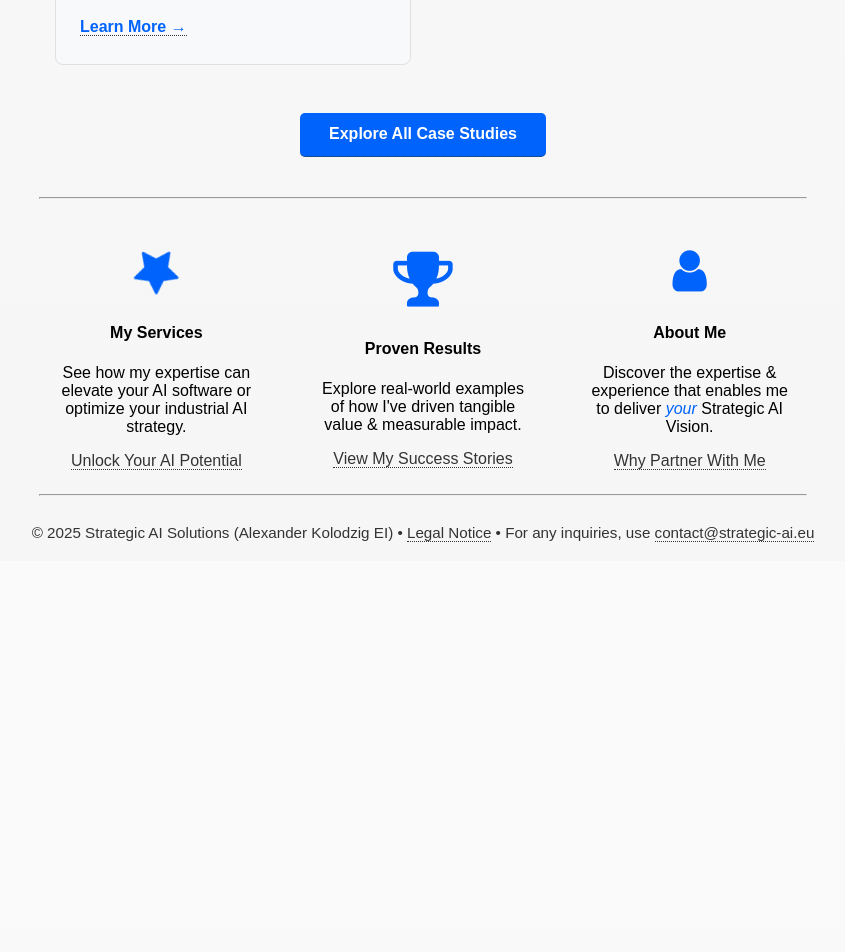
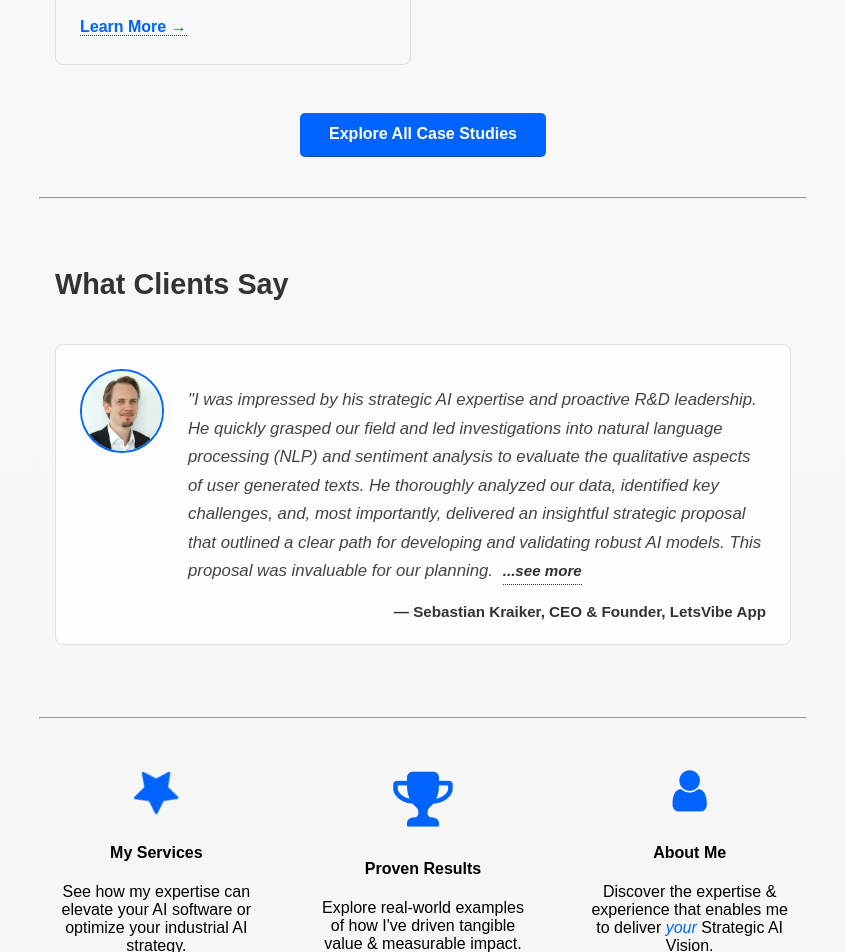
Before and after one commit to alexkolo/strategic-ai, a Jekyll site: the page built from index.html, in a window 1280 px wide. Shown: the part 1258-2210 px from the top of the page, without its empty margins (217-1062 px from the left). Built offline with Jekyll 4.4.1, drawn with Linux system fonts in a browser that asks for light colours; some web fonts are replaced; before the commit the page ends 1819 px from its top, so only the background shows below that.

Commit message:
adding 1st testimonial

```diff
--- a/assets/css/style.css
+++ b/assets/css/style.css
@@ -420,3 +420,113 @@
 .page-content-below-subnav {
   /* Add any specific styling if needed, e.g., margin-top */
 }
+
+/* ---------- Testimonials Section (Homepage) ---------- */
+
+.testimonials_section {
+  padding: 2em 1em;
+  margin-left: auto;
+  margin-right: auto;
+  max-width: 900px; /* Match client_outcomes_container or your content width */
+}
+
+.testimonials_section h3 {
+  /* font-family: "Montserrat", sans-serif; */
+  font-size: 1.8em;
+  color: #333333;
+  text-align: center;
+  margin-bottom: 1.5em;
+  font-weight: 700;
+}
+
+.testimonial_item_full {
+  background-color: #fdfdfd; /* Slightly different from outcome_item for distinction, or make it same #f8f9fa */
+  border: 1px solid #e0e0e0;
+  border-radius: 8px;
+  padding: 1.5em;
+  margin-bottom: 2em; /* Space between multiple testimonials if added later */
+  display: flex; /* For image and text side-by-side */
+  flex-direction: column; /* Stack header and content on small screens */
+  align-items: center; /* Center items when stacked */
+}
+
+.testimonial_header {
+  margin-bottom: 1em;
+  flex-shrink: 0; /* Prevent image from shrinking */
+}
+
+.testimonial_img {
+  width: 80px;
+  height: 80px;
+  border-radius: 50%; /* Circular image */
+  object-fit: cover; /* Ensure image covers the area well */
+  border: 2px solid #0063fb; /* Optional: border with your brand color */
+}
+
+/* Alternative for Font Awesome icon if not using image */
+.testimonial_icon {
+  color: #0063fb; /* Brand color for icon */
+  margin-bottom: 0.5em;
+}
+
+.testimonial_content {
+  text-align: left; /* Default to left for content */
+}
+
+.testimonial_item_full p.testimonial_text {
+  /* font-family: "Dosis Light", sans-serif; */
+  font-size: 1.05em; /* Slightly larger for emphasis */
+  line-height: 1.7;
+  color: #444444; /* Slightly darker than regular paragraph for readability */
+  margin-bottom: 1em;
+  font-style: italic; /* Common styling for testimonials */
+}
+
+.testimonial_text .testimonial_snippet,
+.testimonial_text .testimonial_more_text {
+  /* Base styling, can be adjusted */
+}
+
+.testimonial_toggle {
+  /* font-family: "Montserrat", sans-serif; */
+  color: #0063fb;
+  text-decoration: none;
+  font-weight: bold;
+  font-size: 0.9em;
+  margin-left: 5px; /* Space before the link */
+  cursor: pointer;
+  display: inline-block; /* Allow it to sit nicely */
+}
+
+.testimonial_toggle:hover {
+  text-decoration: underline;
+}
+
+p.testimonial_author {
+  /* font-family: "Montserrat", sans-serif; */
+  font-weight: 600;
+  font-size: 0.95em;
+  color: #333333;
+  text-align: right; /* Align author to the right */
+  margin-top: 1em;
+  margin-bottom: 0;
+}
+
+/* Responsive adjustments for testimonial item layout */
+@media (min-width: 600px) {
+  .testimonial_item_full {
+    flex-direction: row; /* Image beside text */
+    align-items: flex-start; /* Align items to the top */
+    text-align: left;
+  }
+  .testimonial_header {
+    margin-right: 1.5em;
+    margin-bottom: 0;
+  }
+  .testimonial_content {
+    flex-grow: 1;
+  }
+  p.testimonial_author {
+    text-align: right;
+  }
+}
--- /dev/null
+++ b/index.html
@@ -0,0 +1,135 @@
+---
+layout: default
+title: Home
+font_family: "Dosis Light"
+lang: en
+---
+
+<div class="container_center">
+  <img src="{{ site.profile_image }}" alt="{{ site.my_name.en }} Profile Image" class="logo" />
+
+  <h1>Achieve Optimal Asset Performance & AI Product Leadership</h1>
+  <h2>I'm {{ site.my_name.en }}, a {{ site.my_role.en }}</h2>
+
+  <div class="slogan">
+    I build market-leading AI features for Technology Providers & deliver game-changing AI strategies for Asset
+    Operators.
+  </div>
+
+  <p>
+    If you're ready to leverage AI for transformative growth, enhanced efficiency, or a stronger competitive edge, let's
+    explore how my expertise can deliver your specific goals.
+  </p>
+  <a href="{{ site.meeting_link }}" target="_blank" class="book-call-btn">Book a Call to discuss your AI projects</a>
+</div>
+
+<hr />
+
+<div class="client_outcomes_container">
+  <h3>Delivering Measurable Impact</h3>
+
+  <div class="outcome_item">
+    <h4>Doubled SaaS Product Portfolio for a Predictive Maintenance Startup</h4>
+    <p>
+      Led algorithm development for a new anomaly detection product, significantly enhancing predictive capabilities &
+      market competitiveness.
+    </p>
+    <p><a href="{{ site.baseurl }}/en/portfolio#pdm-product-launch">Learn More →</a></p>
+  </div>
+
+  <div class="outcome_item">
+    <h4>Reduced Digital Twin Calibration Costs by Over 50%</h4>
+    <p>
+      Enhanced CCGT digital twin accuracy & efficiency by integrating advanced statistical models, improving diagnostic
+      capabilities.
+    </p>
+    <p><a href="{{ site.baseurl }}/en/portfolio#digital-twin-optimization">Learn More →</a></p>
+  </div>
+
+  <div class="outcome_item">
+    <h4>Cut Data Ingestion Time by Over 90%</h4>
+    <p>
+      Architected and deployed a universal ETL pipeline, accelerating client onboarding & improving data quality for a
+      PdM SaaS provider.
+    </p>
+    <p><a href="{{ site.baseurl }}/en/portfolio#data-ingestion-transformation">Learn More →</a></p>
+  </div>
+
+  <p style="text-align: center; margin-top: 1.5em">
+    <a href="{{ site.baseurl }}/en/portfolio" class="cta-link">Explore All Case Studies</a>
+  </p>
+</div>
+
+<!-- NEW TESTIMONIALS SECTION START -->
+<hr />
+<div class="testimonials_section">
+  <h3>What Clients Say</h3>
+  <div class="testimonial_item_full">
+    <div class="testimonial_header">
+      <img src="assets/images/sebastian_kraiker_in.jpg" alt="Sebastian Kraiker" class="testimonial_img" />
+    </div>
+    <div class="testimonial_content">
+      <p class="testimonial_text">
+        <span class="testimonial_snippet"
+          >"I was impressed by his strategic AI expertise and proactive R&D leadership. He quickly grasped our field and
+          led investigations into natural language processing (NLP) and sentiment analysis to evaluate the qualitative
+          aspects of user generated texts. He thoroughly analyzed our data, identified key challenges, and, most
+          importantly, delivered an insightful strategic proposal that outlined a clear path for developing and
+          validating robust AI models. This proposal was invaluable for our planning.</span
+        >
+        <span class="testimonial_more_text" style="display: none"
+          >Alex also brought a forward-thinking perspective on generative AI. Alex combines analytical rigor with clear
+          communication and a pragmatic, results-oriented approach. His work provided us with crucial insights and
+          significantly influenced our decisions regarding future AI product development. I highly recommend Alex to any
+          tech company looking to innovate with AI, develop data-driven product strategies, or needing expert guidance
+          on NLP/ML projects. He delivers both deep technical understanding and strategic clarity."</span
+        >
+        <a href="javascript:void(0);" class="testimonial_toggle" onclick="toggleTestimonial(this)">...see more</a>
+      </p>
+      <p class="testimonial_author">— Sebastian Kraiker, CEO & Founder, LetsVibe App</p>
+    </div>
+  </div>
+  <!-- Add more testimonial_item_full divs here for future testimonials -->
+</div>
+<!-- NEW TESTIMONIALS SECTION END -->
+
+<hr />
+<div class="highlights">
+  <div>
+    <i class="fa fa-star fa-spin fa-3x"></i>
+    <h4>My Services</h4>
+    <p>See how my expertise can elevate your AI software or optimize your industrial AI strategy.</p>
+    <a href="{{ site.baseurl }}/en/services_build">Unlock Your AI Potential</a>
+  </div>
+  <div>
+    <i class="fa fa-trophy fa-4x"></i>
+    <h4>Proven Results</h4>
+    <p>Explore real-world examples of how I've driven tangible value & measurable impact.</p>
+    <a href="{{ site.baseurl }}/en/portfolio">View My Success Stories</a>
+  </div>
+  <div>
+    <i class="fa fa-user fa-3x"></i>
+    <h4>About Me</h4>
+    <p>Discover the expertise & experience that enables me to deliver <i>your</i> Strategic AI Vision.</p>
+    <a href="{{ site.baseurl }}/en/about">Why Partner With Me</a>
+  </div>
+</div>
+
+<!-- JavaScript for Testimonial Toggle -->
+<script>
+  function toggleTestimonial(element) {
+    var testimonialContent = element.closest(".testimonial_content");
+    var moreText = testimonialContent.querySelector(".testimonial_more_text");
+    var snippetText = testimonialContent.querySelector(".testimonial_snippet");
+
+    if (moreText.style.display === "none") {
+      moreText.style.display = "inline"; // Changed from "block" to "inline"
+      snippetText.style.display = "inline"; // Ensure snippet remains inline
+      element.textContent = "(see less)";
+    } else {
+      moreText.style.display = "none";
+      snippetText.style.display = "inline"; // Ensure snippet remains inline
+      element.textContent = "...see more";
+    }
+  }
+</script>
--- a/index.md
+++ /dev/null
@@ -1,67 +0,0 @@
----
-layout: default
-title: Home
-font_family: "Dosis Light"
-lang: en
----
-
-<div class="container_center">
-  <img src="{{ site.profile_image }}" alt="{{ site.my_name.en }} Profile Image" class="logo" />
-
-  <h1>Achieve Optimal Asset Performance & AI Product Leadership</h1>
-  <h2>I'm {{ site.my_name.en }}, a {{ site.my_role.en }}</h2>
-
-  <div class="slogan">I build market-leading AI features for Technology Providers & deliver game-changing AI strategies for Asset Operators.</div>
-
-  <p>If you're ready to leverage AI for transformative growth, enhanced efficiency, or a stronger competitive edge, let's explore how my expertise can deliver your specific goals.</p>
-  <a href="{{ site.meeting_link }}" target="_blank" class="book-call-btn">Book a Call to discuss your AI projects</a>
-
-</div>
-
-<hr />
-
-<div class="client_outcomes_container">
-  <h3>Delivering Measurable Impact</h3>
-
-  <div class="outcome_item">
-    <h4>Doubled SaaS Product Portfolio for a Predictive Maintenance Startup</h4>
-    <p>Led algorithm development for a new anomaly detection product, significantly enhancing predictive capabilities & market competitiveness.</p>
-    <p><a href="{{ site.baseurl }}/en/portfolio#pdm-product-launch">Learn More →</a></p>
-  </div>
-
-  <div class="outcome_item">
-    <h4>Reduced Digital Twin Calibration Costs by Over 50%</h4>
-    <p>Enhanced CCGT digital twin accuracy & efficiency by integrating advanced statistical models, improving diagnostic capabilities.</p>
-    <p><a href="{{ site.baseurl }}/en/portfolio#digital-twin-optimization">Learn More →</a></p>
-  </div>
-
-  <div class="outcome_item">
-    <h4>Cut Data Ingestion Time by Over 90%</h4>
-    <p>Architected and deployed a universal ETL pipeline, accelerating client onboarding & improving data quality for a PdM SaaS provider.</p>
-    <p><a href="{{ site.baseurl }}/en/portfolio#data-ingestion-transformation">Learn More →</a></p>
-  </div>
-
-  <p style="text-align: center; margin-top: 1.5em;"><a href="{{ site.baseurl }}/en/portfolio" class="cta-link">Explore All Case Studies</a></p>
-</div>
-
-<hr />
-<div class="highlights">
-  <div>
-    <i class="fa fa-star fa-spin fa-3x"></i>
-    <h4>My Services</h4>
-    <p>See how my expertise can elevate your AI software or optimize your industrial AI strategy.</p>
-    <a href="{{ site.baseurl }}/en/services_build">Unlock Your AI Potential</a>
-  </div>
-  <div>
-    <i class="fa fa-trophy fa-4x"></i>
-    <h4>Proven Results</h4>
-    <p>Explore real-world examples of how I've driven tangible value & measurable impact.</p>
-    <a href="{{ site.baseurl }}/en/portfolio">View My Success Stories</a>
-  </div>
-  <div>
-    <i class="fa fa-user fa-3x"></i>
-    <h4>About Me</h4>
-    <p>Discover the expertise & experience that enables me to deliver <i>your</i> Strategic AI Vision.</p>
-    <a href="{{ site.baseurl }}/en/about">Why Partner With Me</a>
-  </div>
-</div>
```
Also changed, not shown: assets/images/sebastian_kraiker_in.jpg (added).
